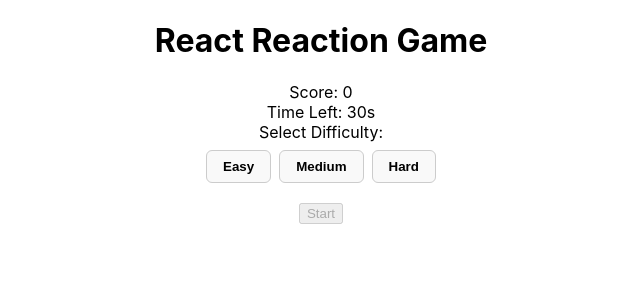
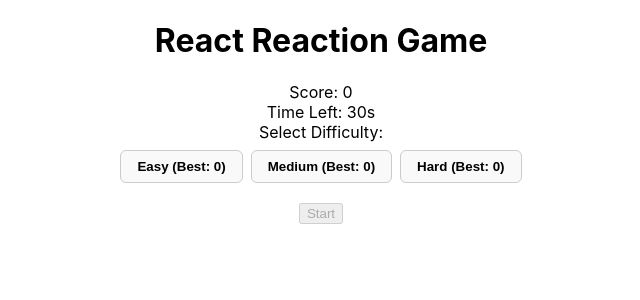
Before and after one commit to timryan10/react-with-react, a React (Create React App) app: page / in a window 1280 px wide. Shown: the top 300 px of the page, without its empty margins (319-959 px from the left). Built offline with nearby package versions, Linux system fonts and the light colour scheme.

Commit message:
best scores are visible with difficulties

```diff
--- a/src/App.js
+++ b/src/App.js
@@ -15,8 +15,27 @@ function App() {
   const [activeIndex, setActiveIndex] = useState(null);
   const [difficulty, setDifficulty] = useState(null);
   const [timeoutDuration, setTimeoutDuration] = useState(1000);
+  //leaderboard state
+  const [bestScores, setBestScores] = useState(() => {
+    const saved = localStorage.getItem("reaction-best-scores");
+    return saved ? JSON.parse(saved) : { easy: 0, medium: 0, hard: 0 };
+  });
 
   const targetTimeoutRef = useRef(null);
+
+  useEffect(() => {
+    if (gameOver && difficulty) {
+      setBestScores(prev => {
+        const currentBest = prev[difficulty] || 0;
+        if (score > currentBest) {
+          const updated = { ...prev, [difficulty]: score };
+          localStorage.setItem("reaction-best-scores", JSON.stringify(updated));
+          return updated;
+        }
+        return prev;
+      });
+    }
+  }, [gameOver, difficulty, score]);
 
   useEffect(() => {
     let timer;
@@ -93,8 +112,8 @@ function App() {
                   key={level}
                   onClick={() => setDifficulty(level)}
                   className={`difficulty-btn ${difficulty === level ? "selected" : ""}`}
-                  >
-                  {level.charAt(0).toUpperCase() + level.slice(1)}
+                >
+                  {level.charAt(0).toUpperCase() + level.slice(1)} (Best: {bestScores[level]})
                 </button>
               ))}
             </div>
```
